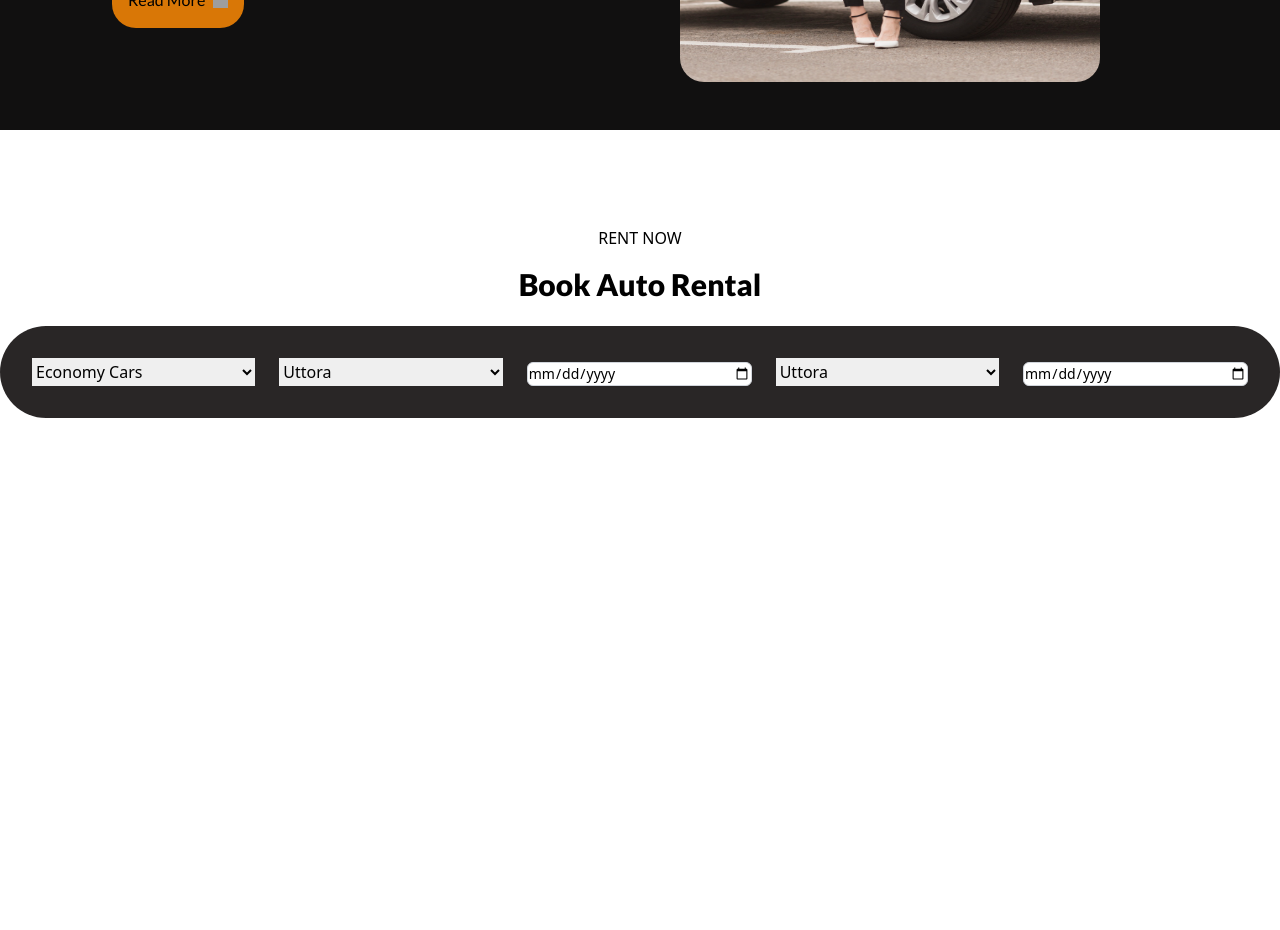
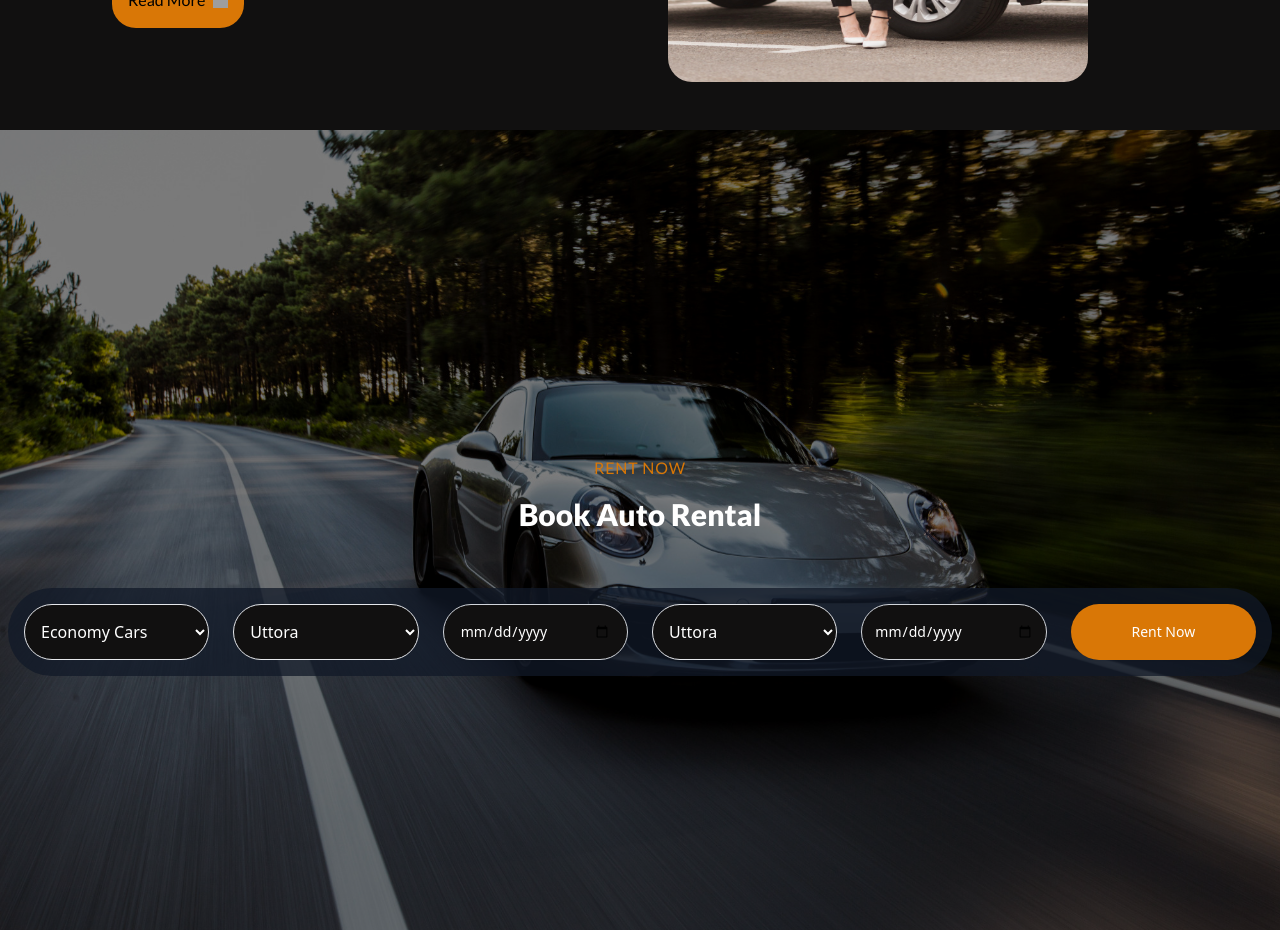
Before and after one commit to nayeem-miah/UrbanDrive-Client, a React (Vite) app: page / in a window 1280 px wide. Shown: the part 460-1390 px from the top of the page. Before the commit the page ends 902 px from the top, so only its background shows below. Built offline with nearby package versions, Linux system fonts and the light colour scheme; grey boxes are pictures that could not be loaded.

Commit message:
add the bookautorental section in hompage

```diff
--- a/src/Components/BookAutoRental.tsx
+++ b/src/Components/BookAutoRental.tsx
@@ -1,62 +1,77 @@
-import React from 'react';
+//
+import '../index.css'
+import React, { useEffect, useState } from 'react';
+import car1 from "../assets/car1.jpg.jpg"
 
 const BookAutoRental: React.FC = () => {
+  const [todayDate, setTodayDate] = useState('');
+
+  // Function to format today's date as YYYY-MM-DD
+  useEffect(() => {
+    const today = new Date();
+    const year = today.getFullYear();
+    const month = String(today.getMonth() + 1).padStart(2, '0'); // Add leading zero
+    const day = String(today.getDate()).padStart(2, '0'); // Add leading zero
+    setTodayDate(`${year}-${month}-${day}`);
+  }, []);
+
   return (
-    <div>
-      <div className='mx-auto justify-center items-center'>
-        <h3 className='text-center lg:mt-24'>RENT NOW </h3>
-        <h2 className='text-center mt-4 text-3xl font-extrabold font-lato '>Book Auto Rental </h2>
+    <div className="relative min-h-screen bg-fixed bg-cover bg-center"  style={{ backgroundImage: `url(${car1})` }}> {/* Add your image URL */}
+      <div className="bg-black bg-opacity-50 min-h-screen flex flex-col justify-center items-center">
+        <div className='text-center'>
+          <h3 className=' lg:mt-24  tracking-wider font-lato text-amber-600'>RENT NOW</h3>
+          <h2 className='mt-4 lg:mb-8 text-3xl font-extrabold font-lato text-white'>Book Auto Rental</h2>
+        </div>
 
-      </div>
-      <div className='flex gap-6 mt-6 mb-6 bg-[#292626] p-8 rounded-full'>
-        <select
-                    className="select select-bordered w-full max-w-xs"
-                   // Handle change
-                >
-                    <option disabled value="">Choose Car Types </option>
-                    <option value="electronics">Economy Cars </option>
-                    <option value="wearables">Luxurey Cars</option>
-                    <option value="Home Appliances">Sport Cars</option>
-                    <option value="Home Appliances">Sedan</option>
-                </select>
-        <select
-                    className="select select-bordered w-full max-w-xs"
-                   // Handle change
-                >
-                    <option disabled value="">Pick Up Locations</option>
-                    <option value="electronics">Uttora </option>
-                    <option value="wearables">Mripur-1</option>
-                    <option value="Home Appliances">Saver</option>
-                    <option value="Home Appliances">Ajimpur</option>
-                    <option value="Home Appliances">Mirpur-2</option>
-                </select>
+        <div className='grid grid-cols-2 md:grid-cols-6 ml-2 mr-2 md:bg-gray-900 md:bg-opacity-75 md:p-4 lg:grid-cols-6 gap-3 lg:gap-6 mt-6 mb-6 lg:bg-gray-900 lg:bg-opacity-75 p-8 rounded-full'>
+          <select className="select w-full max-w-xs bg-[#111010] text-white border rounded-full p-3">
+            <option disabled value="">Choose Car Types</option>
+            <option value="economy">Economy Cars</option>
+            <option value="luxury">Luxury Cars</option>
+            <option value="sport">Sport Cars</option>
+            <option value="sedan">Sedan</option>
+          </select>
 
-                <input
+          <select className="select w-full max-w-xs bg-[#111010] text-white border rounded-full p-3">
+            <option disabled value="">Pick Up Locations</option>
+            <option value="uttora">Uttora</option>
+            <option value="mirpur-1">Mirpur-1</option>
+            <option value="saver">Saver</option>
+            <option value="ajimpur">Ajimpur</option>
+            <option value="mirpur-2">Mirpur-2</option>
+          </select>
+
+          <input
             id="pickup-date"
             type="date"
-            className="mt-1 block w-full max-w-xs border border-gray-300 rounded-md shadow-sm focus:ring-amber-500 focus:border-amber-500 sm:text-sm placeholder:"
-            placeholder=''
-          />
-          <select
-                    className="select select-bordered w-full max-w-xs"
-                   // Handle change
-                >
-                    <option disabled value="">Drop Off Locations</option>
-                    <option value="electronics">Uttora </option>
-                    <option value="wearables">Mripur-1</option>
-                    <option value="Home Appliances">Saver</option>
-                    <option value="Home Appliances">Ajimpur</option>
-                    <option value="Home Appliances">Mirpur-2</option>
-                </select>
-                <input
-            id="pickup-date"
-            type="date"
-            className="mt-1 block w-full max-w-xs border border-gray-300 rounded-md shadow-sm focus:ring-amber-500 focus:border-amber-500 sm:text-sm placeholder:"
-            placeholder='Return Date'
+            className="block w-full max-w-xs border border-gray-300 shadow-sm sm:text-sm bg-[#111010] text-white rounded-full p-4"
+            min={todayDate}
           />
 
+          <select className="select w-full max-w-xs bg-[#111010] text-white border rounded-full p-3">
+            <option disabled value="">Drop Off Locations</option>
+            <option value="uttora">Uttora</option>
+            <option value="mirpur-1">Mirpur-1</option>
+            <option value="saver">Saver</option>
+            <option value="ajimpur">Ajimpur</option>
+            <option value="mirpur-2">Mirpur-2</option>
+          </select>
+
+          <input
+            id="return-date"
+            type="date"
+            className="block w-full max-w-xs border border-gray-300 shadow-sm sm:text-sm bg-[#111010] text-white rounded-full p-3"
+            min={todayDate}
+          />
+          <input
+            id="return-date"
+            type="button"
+            className="block w-full max-w-xs   shadow-sm sm:text-sm bg-amber-600 text-white border-none rounded-full p-3"
+           value="Rent Now"
+          />
 
         </div>
+      </div>
     </div>
   );
 };
--- a/src/Components/CarRental.tsx
+++ b/src/Components/CarRental.tsx
@@ -1,79 +1,3 @@
-// import React from 'react';
-// import carRental from "../assets/carRental.jpg.jpg"
-// import upperarrow from "../assets/upperarrow.svg.svg"
-// import videoplay from "../assets/videoplay.png.png"
-// const CarRental: React.FC = () => {
-//   return (
-//     <div className='bg-[#111010]'>
-//         <div className='grid grid-cols-2 mx-auto mt-6 lg:gap-20 lg:ml-16 lg:mr-16 lg:p-12 '>
-//       <div className='mx-auto justify-center items-center' >
-//         <h3 className='text-amber-600 font-bold tracking-wider ml-2 font-lato'>RENTAX</h3>
-//         <h1 className='font-bold text-4xl font-lato mt-6 text-white'>We Are More Than <br /><span className='text-amber-600'>A Car Rental Company</span></h1>
-//         <p className='mt-4 font-lato text-[#88837a]'>The UrbanDrive website showcases the core message of the company, highlighting that it offers more than just a standard car rental service. The header introduces UrbanDrive as a unique brand, focusing on the idea of providing a superior experience. </p>
-
-//         <div className='flex flex-col gap-2 mt-4'>
-//         <div className="flex items-center">
-//       <div className="h-10 w-10 flex items-center justify-center  bg-[#211f1e] rounded-full">
-//         <svg
-//           className="w-6 h-6 text-amber-600"
-//           fill="none"
-//           stroke="currentColor"
-//           viewBox="0 0 24 24"
-//           xmlns="http://www.w3.org/2000/svg"
-//         >
-//           <path
-//             strokeLinecap="round"
-//             strokeLinejoin="round"
-//             strokeWidth="2"
-//             d="M5 13l4 4L19 7"
-//           />
-//         </svg>
-//       </div>
-//       <span className="ml-3 text-[#88837a] font-lato">Sports and Luxury Cars</span>
-
-//     </div>
-
-
-//     <div className="flex items-center">
-//       <div className="h-10 w-10 flex items-center justify-center  bg-[#211f1e] rounded-full">
-//         <svg
-//           className="w-6 h-6 text-amber-600"
-//           fill="none"
-//           stroke="currentColor"
-//           viewBox="0 0 24 24"
-//           xmlns="http://www.w3.org/2000/svg"
-//         >
-//           <path
-//             strokeLinecap="round"
-//             strokeLinejoin="round"
-//             strokeWidth="2"
-//             d="M5 13l4 4L19 7"
-//           />
-//         </svg>
-//       </div>
-//       <span className="ml-3 text-[#88837a] font-lato">Economy Cars</span>
-
-//     </div>
-//         </div>
-//         <button className="flex font-lato mt-4 items-center p-4 bg-amber-600 text-black  rounded-3xl hover:bg-blue-700 hover:text-white">
-//       Read More
-//       <img className='h-[15px] w-[15px] ml-2' src={upperarrow} alt="" />
-//     </button>
-
-//       </div>
-//       <div className='relative group '>
-//         <img className='h-[470px] w-[420px] rounded-3xl transition-transform duration-300 group-hover:scale-105' src={carRental} alt="carRental" />
-
-//       </div>
-//     </div>
-
-//     </div>
-
-//   );
-// };
-
-// export default CarRental;
-
 
 import React from 'react';
 import { motion } from 'framer-motion';
@@ -83,7 +7,7 @@ import { motion } from 'framer-motion';
 const CarRental: React.FC = () => {
   return (
     <div className='bg-[#111010]'>
-      <div className='grid grid-cols-2 mx-auto mt-6 lg:gap-20 lg:ml-16 lg:mr-16 lg:p-12 '>
+      <div className='grid grid-cols-1 gap-4 md:grid-cols-2 lg:grid-cols-2 mx-auto mt-6 ml-2 mr-2 lg:gap-14 lg:ml-16 lg:mr-16 lg:p-12 md:ml-10 md:mr-10 md:p-6 md:gap-12'>
         <motion.div
           className='mx-auto justify-center items-center'
           initial={{ y: -100, opacity: 0 }}
@@ -92,13 +16,12 @@ const CarRental: React.FC = () => {
         >
           <h3 className='text-amber-600 font-bold tracking-wider ml-2 font-lato'>RENTAX</h3>
           <motion.h1
-            className='font-bold text-4xl font-lato mt-6 text-white'
+            className='font-bold text-2xl lg:text-4xl font-lato mt-6 text-white'
             initial={{ y: -100, opacity: 0 }}
             animate={{ y: 0, opacity: 1 }}
             transition={{ delay: 0.3, duration: 0.8, ease: 'easeInOut' }}
           >
-            We Are More Than <br />
-            <span className='text-amber-600'>A Car Rental Company</span>
+            We Are More Than <br /><span className='text-amber-600'>A Car Rental Company</span>
           </motion.h1>
           <motion.p
             className='mt-4 font-lato text-[#88837a]'
@@ -149,7 +72,7 @@ const CarRental: React.FC = () => {
           animate={{ y: 0, opacity: 1 }}
           transition={{ delay: 0.4, duration: 0.8, ease: 'easeInOut' }}
         >
-          <img className='h-[470px] w-[420px] rounded-3xl transition-transform duration-300 group-hover:scale-105' src={carRental} alt="carRental" />
+          <img className='h-[400px] w-[380px] lg:h-[470px] lg:w-[420px] rounded-3xl transition-transform duration-300 group-hover:scale-105' src={carRental} alt="carRental" />
         </motion.div>
       </div>
     </div>
```
Also changed, not shown: src/assets/car1.jpg.jpg (added).
